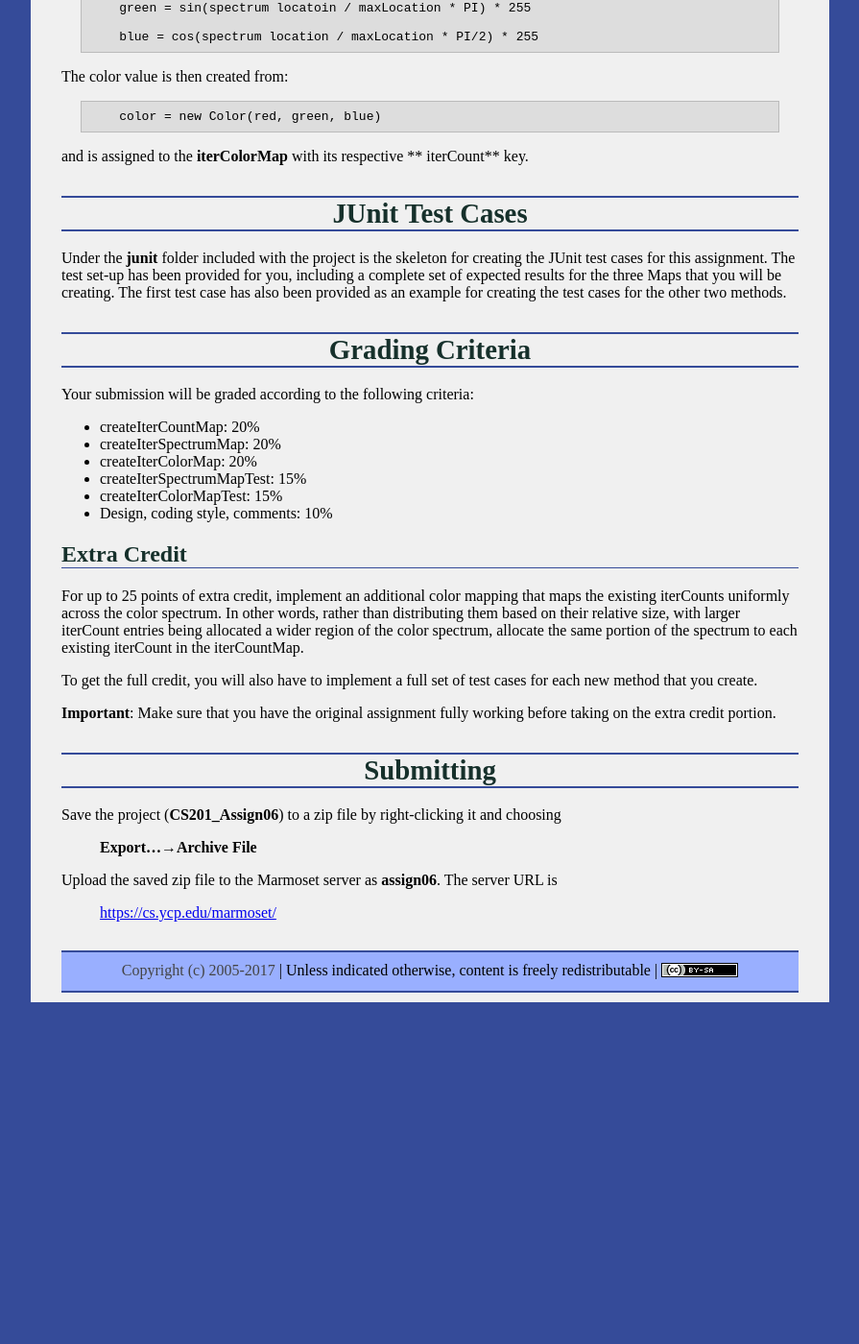
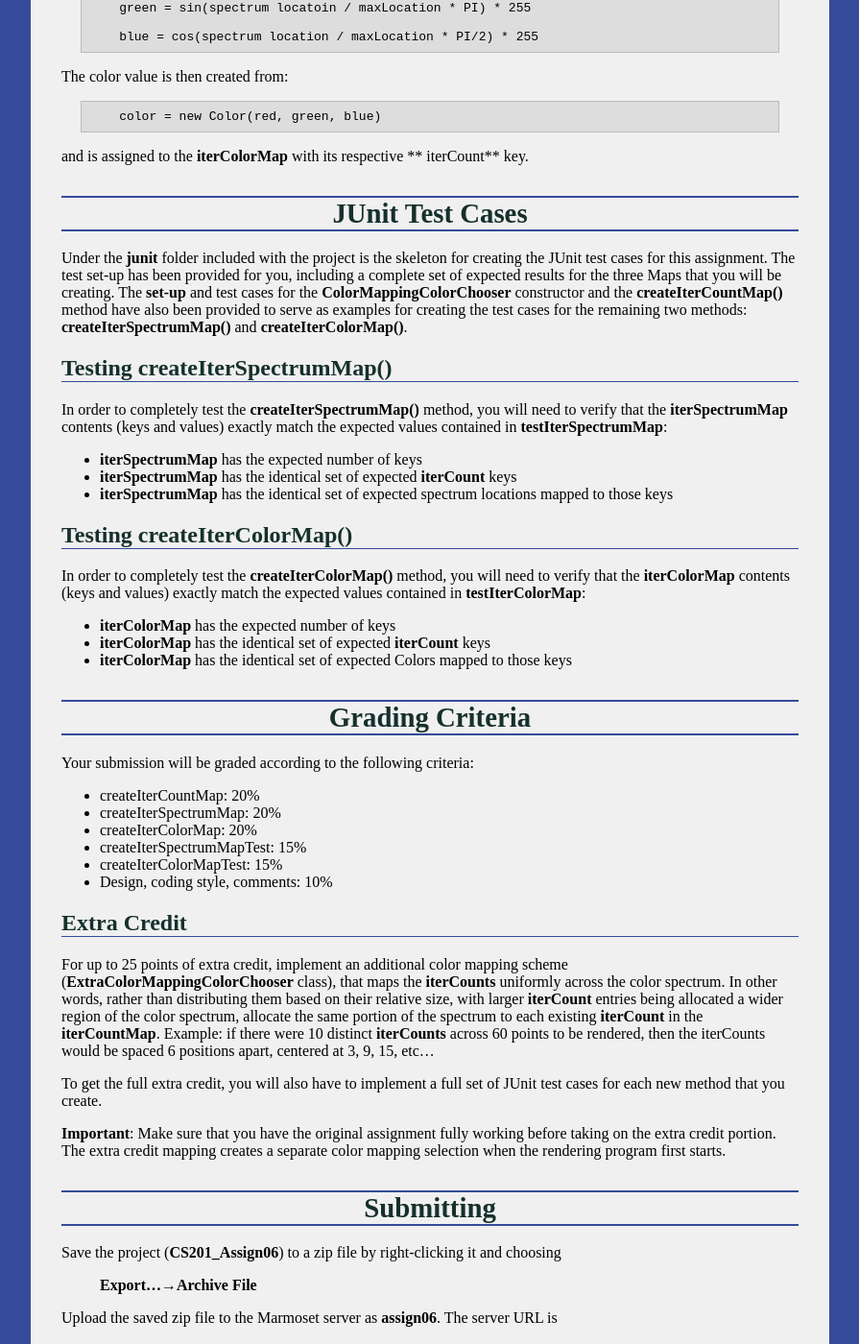
Before and after one commit to ycpcs/cs201-fall2017, a Jekyll site: the page built from assign/assign06.md, in a window 1280 px wide and 1400 px high, scrolled down 3679 px. Shown: the whole window at 96% size, without its empty margins (192-1087 px from the left). Built offline with Jekyll 4.4.1, drawn with Linux system fonts in a browser that asks for light colours; before the commit the page ends 4723 px from its top, so only the background shows below that.

Commit message:
creating assign06

```diff
--- a/assign/assign06.md
+++ b/assign/assign06.md
@@ -137,12 +137,25 @@ and is assigned to the **iterColorMap** with its respective ** iterCount** key.
 
 JUnit Test Cases
 ===========
+Under the **junit** folder included with the project is the skeleton for creating the JUnit test cases for this assignment.  The test set-up has been provided for you, including a complete set of expected results for the three Maps that you will be creating.  The **set-up** and test cases for the **ColorMappingColorChooser** constructor and the **createIterCountMap()** method have also been provided to serve as examples for creating the test cases for the remaining two methods: **createIterSpectrumMap()** and **createIterColorMap()**.
 
-Under the **junit** folder included with the project is the skeleton for creating the JUnit test cases for this assignment.  The test set-up has been provided for you, including a complete set of expected results for the three Maps that you will be creating.  The first test case has also been provided as an example for creating the test cases for the other two methods.
+Testing createIterSpectrumMap()
+--------------------------------
+In order to completely test the **createIterSpectrumMap()** method, you will need to verify that the **iterSpectrumMap** contents (keys and values) exactly match the expected values contained in **testIterSpectrumMap**:
+- **iterSpectrumMap** has the expected number of keys
+- **iterSpectrumMap** has the identical set of expected **iterCount** keys
+- **iterSpectrumMap** has the identical set of expected spectrum locations mapped to those keys
+
+Testing createIterColorMap()
+--------------------------------
+In order to completely test the **createIterColorMap()** method, you will need to verify that the **iterColorMap** contents (keys and values) exactly match the expected values contained in **testIterColorMap**:
+- **iterColorMap** has the expected number of keys
+- **iterColorMap** has the identical set of expected **iterCount** keys
+- **iterColorMap** has the identical set of expected Colors mapped to those keys
+
 
 Grading Criteria
 ================
-
 Your submission will be graded according to the following criteria:
 
 - createIterCountMap:             20%
@@ -154,12 +167,11 @@ Your submission will be graded according to the following criteria:
 
 Extra Credit
 -------------------
+For up to 25 points of extra credit, implement an additional color mapping scheme (**ExtraColorMappingColorChooser** class), that maps the **iterCounts** uniformly across the color spectrum.  In other words, rather than distributing them based on their relative size, with larger **iterCount** entries being allocated a wider region of the color spectrum, allocate the same portion of the spectrum to each existing **iterCount** in the **iterCountMap**.  Example: if there were 10 distinct **iterCounts** across 60 points to be rendered, then the iterCounts would be spaced 6 positions apart, centered at 3, 9, 15, etc...
 
-For up to 25 points of extra credit, implement an additional color mapping that maps the existing iterCounts uniformly across the color spectrum.  In other words, rather than distributing them based on their relative size, with larger iterCount entries being allocated a wider region of the color spectrum, allocate the same portion of the spectrum to each existing iterCount in the iterCountMap.
+To get the full extra credit, you will also have to implement a full set of JUnit test cases for each new method that you create.
 
-To get the full credit, you will also have to implement a full set of test cases for each new method that you create.
-
-<b>Important</b>: Make sure that you have the original assignment fully working before taking on the extra credit portion.
+<b>Important</b>: Make sure that you have the original assignment fully working before taking on the extra credit portion.  The extra credit mapping creates a separate color mapping selection when the rendering program first starts.
 
 Submitting
 ==========
```
